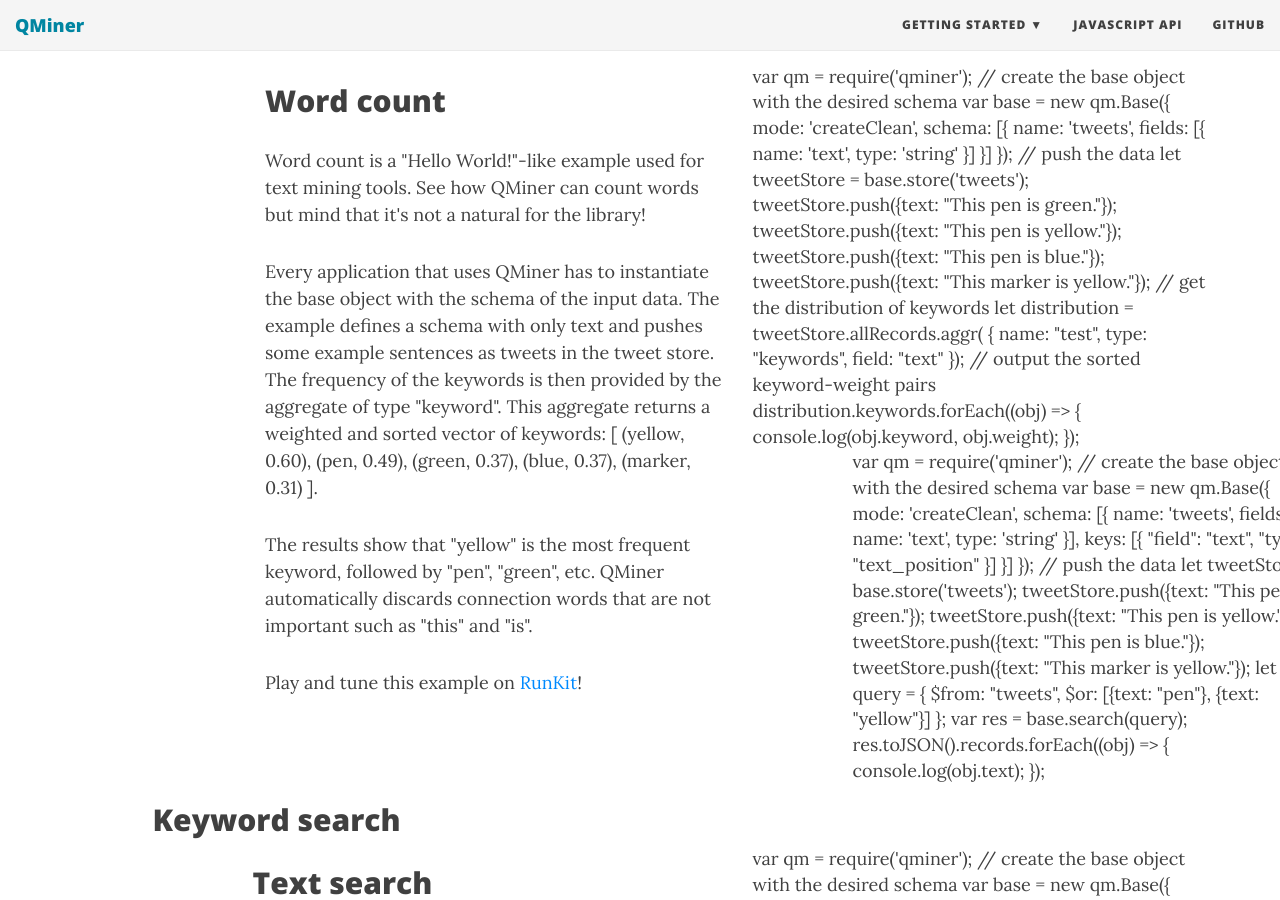
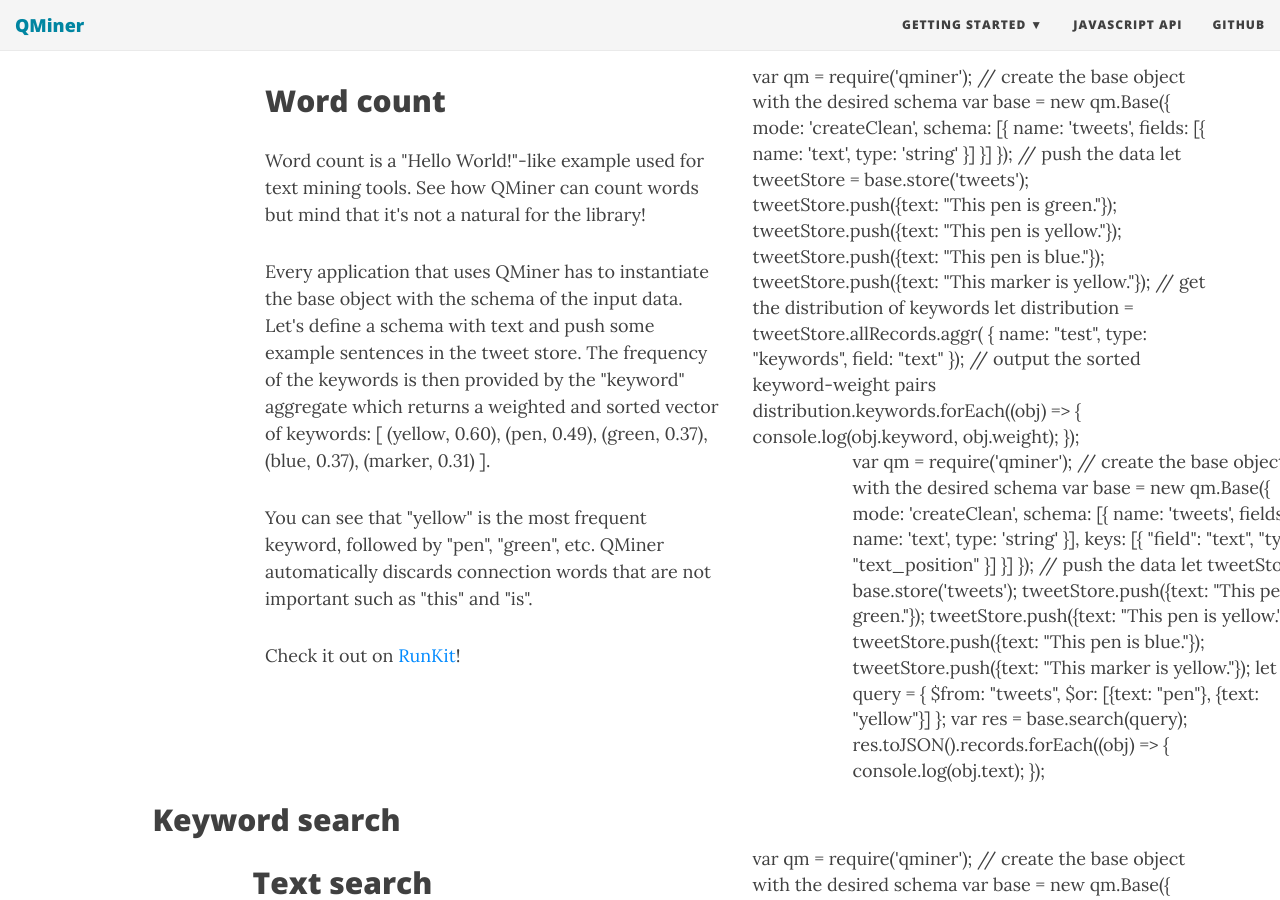
Before and after one commit to qminer/qminer.github.io, a Jekyll site: the page built from index.html, in a window 1280 px wide and 900 px high, scrolled down 836 px. Built offline with Jekyll 4.4.1, drawn with Linux system fonts in a browser that asks for light colours; nearby versions of some CDN libraries; the list of posts is cut into pages by our own code.

Commit message:
Changed the text.

```diff
--- a/index.html
+++ b/index.html
@@ -25,11 +25,11 @@ use-site-title: true
       <h2 class="post-title"> Word count</h2>
       <p> Word count is a "Hello World!"-like example used for text mining tools. See how QMiner can count words but mind that it's not a natural for the library! </p>
 
-      <p>Every application that uses QMiner has to instantiate the base object with the schema of the input data. The example defines a schema with only text and pushes some example sentences as tweets in the tweet store. The frequency of the keywords is then provided by the aggregate of type "keyword". This aggregate returns a weighted and sorted vector of keywords: [ (yellow, 0.60), (pen, 0.49), (green, 0.37), (blue, 0.37), (marker, 0.31) ]. </p>
+      <p>Every application that uses QMiner has to instantiate the base object with the schema of the input data. Let's define a schema with text and push some example sentences in the tweet store. The frequency of the keywords is then provided by the "keyword" aggregate which returns a weighted and sorted vector of keywords: [ (yellow, 0.60), (pen, 0.49), (green, 0.37), (blue, 0.37), (marker, 0.31) ]. </p>
 
-      <p>The results show that "yellow" is the most frequent keyword, followed by "pen", "green", etc. QMiner automatically discards connection words that are not important such as "this" and "is".</p>
+      <p>You can see that "yellow" is the most frequent keyword, followed by "pen", "green", etc. QMiner automatically discards connection words that are not important such as "this" and "is".</p>
 
-      <p>Play and tune this example on <a href="https://runkit.com/carolninap/5a21517b57d217001278fd2a" class="post-read-more">RunKit</a>!</p>
+      <p>Check it out on <a href="https://runkit.com/carolninap/5a21517b57d217001278fd2a" class="post-read-more">RunKit</a>!</p>
     </div>
     <div class="col-xl-5 col-lg-5 col-md-5">
       <div id="word-count">
```
